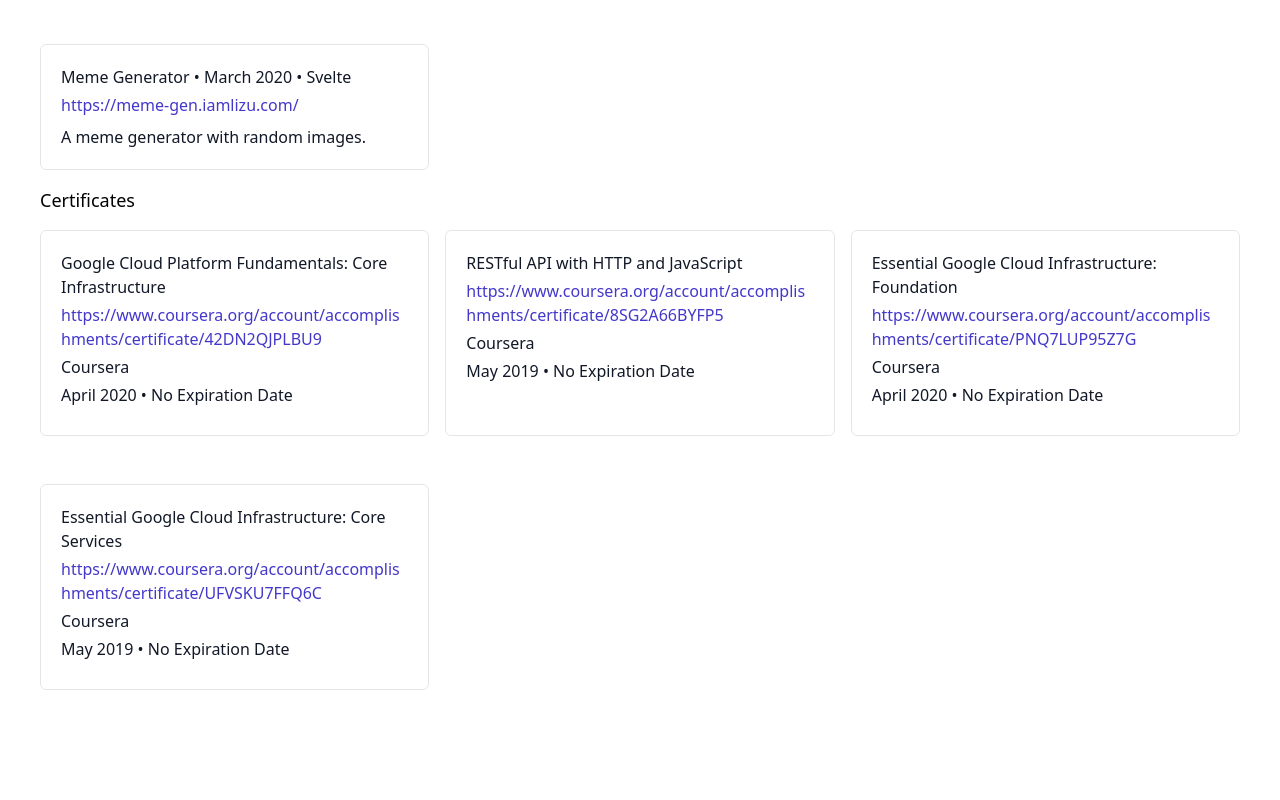
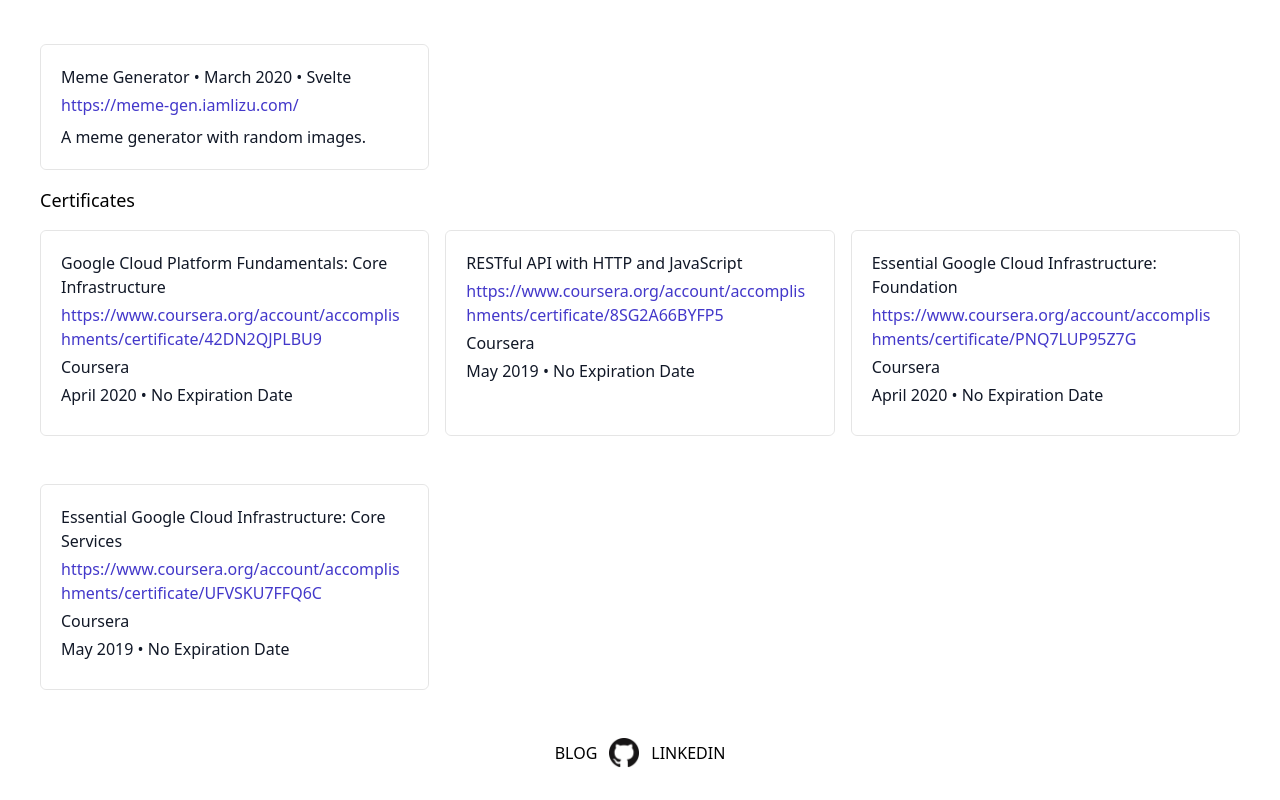
Before and after one commit to IamLizu/probable-parakeet, a React (Create React App) app: page / in a window 1280 px wide. Shown: the part 1588-2388 px from the top of the page. Before the commit the page ends 2294 px from the top, so only its background shows below. Built offline with nearby package versions, Linux system fonts and the light colour scheme.

Commit message:
added footer

```diff
--- a/src/App.jsx
+++ b/src/App.jsx
@@ -21,6 +21,25 @@ function App() {
             </header>
             <Projects />
             <Certificates />
+            <footer className="my-8 flex justify-center items-center gap-3">
+                <a
+                    href="https://iamlizu.com/blog/"
+                    target="blank"
+                    className="uppercase font-medium text-xs sm:text-base"
+                >
+                    Blog
+                </a>
+                <a href="https://github.com/IamLizu" target="blank">
+                    <img src="github.png" alt="GitHub Mark" width="30" />
+                </a>
+                <a
+                    href="https://www.linkedin.com/in/iamlizuofficial/"
+                    target="blank"
+                    className="uppercase font-medium text-xs sm:text-base"
+                >
+                    LinkedIn
+                </a>
+            </footer>
         </div>
     );
 }
```
Also changed, not shown: public/github.png (added).
